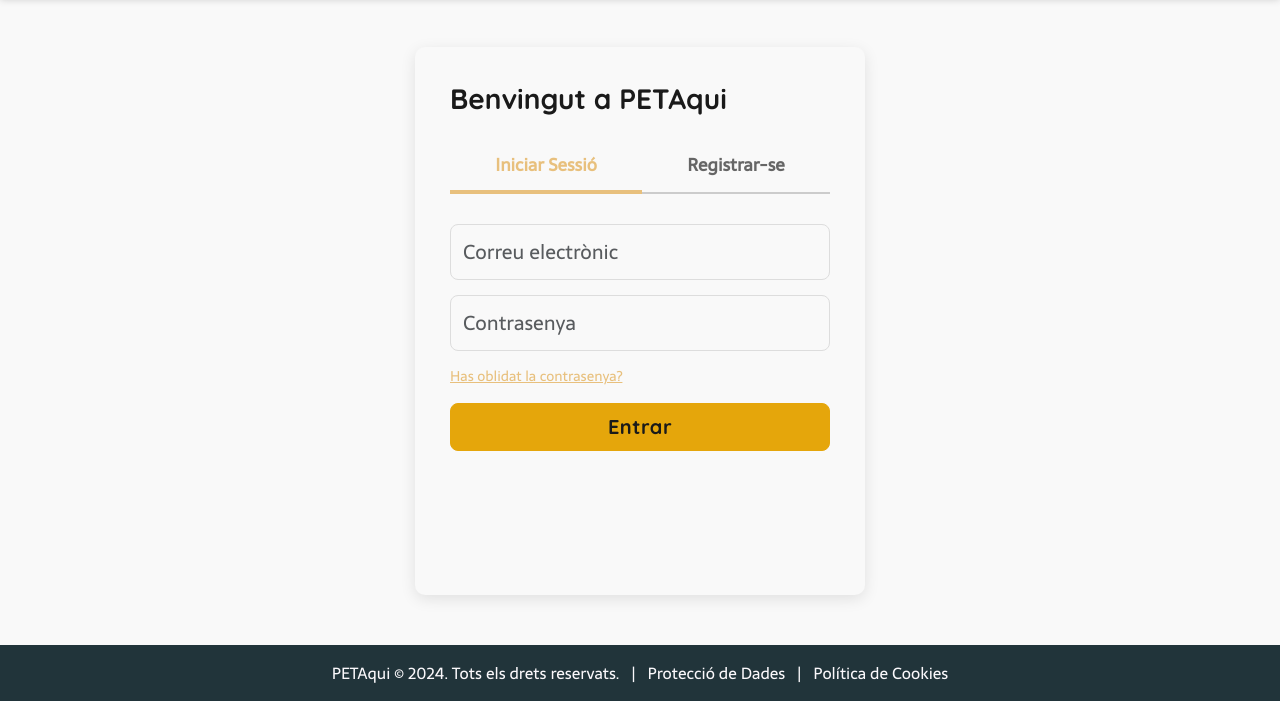
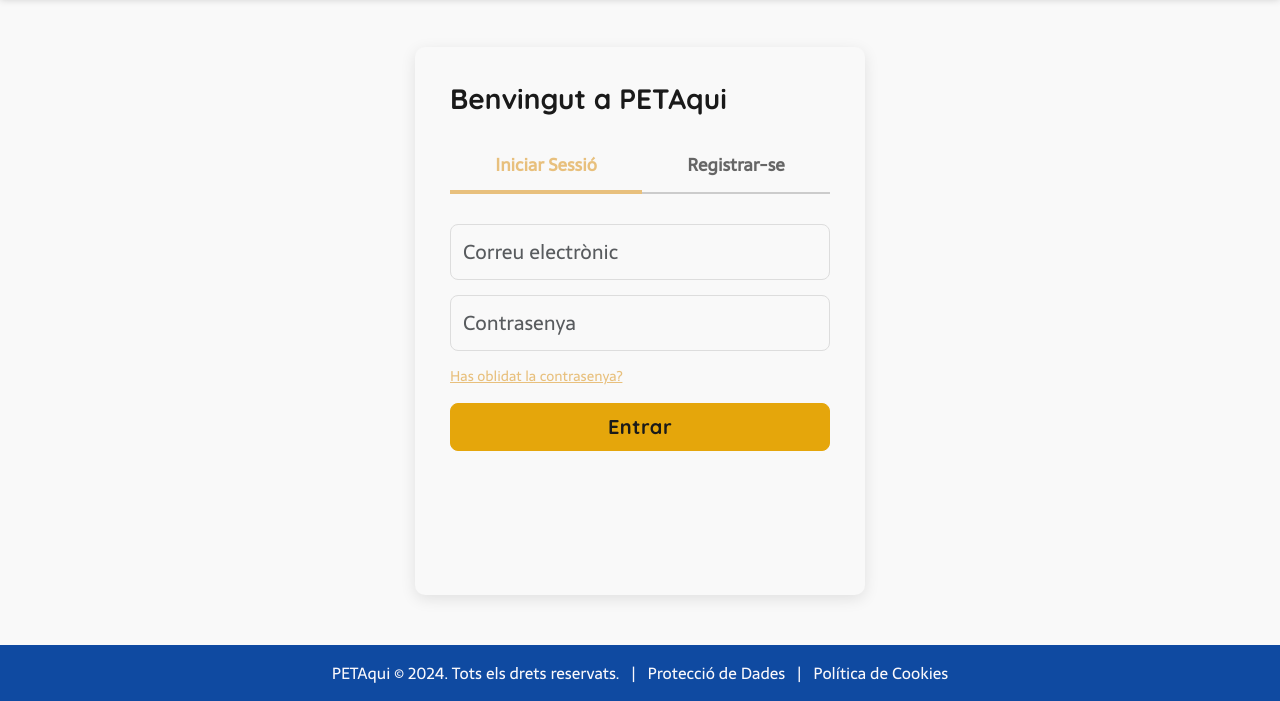
Before and after one commit to Elillor/PETAqui, a plain HTML site: page login.html in a window 1280 px wide. Shown: the part 99-800 px from the top of the page. Drawn offline with nearby package versions, Linux system fonts and the light colour scheme; a web font is replaced by a local one.

Commit message:
cambios en el color

```diff
--- a/css/styles-index.css
+++ b/css/styles-index.css
@@ -14,8 +14,8 @@ body {
 /* 1. Definición de Variables CSS de PETAqui y Sobrescritura de Bootstrap */
 :root {
   /* Colores Principales de la Nueva Paleta */
-  --color-fondo-estructural: #21343a; /* Azul Oscuro: Header, Footer, Fondos oscuros */
-  --color-fondo-sub-header: #284f5a; /*Azul para espacio contiguo al header contraste*/
+  --color-fondo-estructural: #0f4aa1; /* Azul Oscuro: Header, Footer, Fondos oscuros */
+  --color-fondo-sub-header: #1783db; /*Azul para espacio contiguo al header contraste*/
   --color-fondo-claro: #f9f9f9; /* Gris Claro: Fondo principal, Fondos de Tarjetas */
   --color-texto-claro: #faf8fb; /* Blanco: Texto principal sobre Azul Oscuro */
   --color-texto-oscuro: #1a1a1a; /* Texto sobre Negro (oscuro para alto contraste) */
--- a/css/styles-noticies.css
+++ b/css/styles-noticies.css
@@ -6,8 +6,8 @@
 /* 1. Definición de Variables CSS de PETAqui y Sobrescritura de Bootstrap */
 :root {
   /* Colores Principales de la Nueva Paleta */
-  --color-fondo-estructural: #21343a; /* Azul Oscuro: Header, Footer, Fondos oscuros */
-  --color-fondo-sub-header: #284f5a; /*Azul para espacio contiguo al header contraste*/
+  --color-fondo-estructural: #0f4aa1; /* Azul Oscuro: Header, Footer, Fondos oscuros */
+  --color-fondo-sub-header: #1783db; /*Azul para espacio contiguo al header contraste*/
   --color-fondo-claro: #f9f9f9; /* Gris Claro: Fondo principal, Fondos de Tarjetas */
   --color-texto-claro: #faf8fb; /* Blanco: Texto principal sobre Azul Oscuro */
   --color-texto-oscuro: #1a1a1a; /* Texto sobre Negro (oscuro para alto contraste) */
```
Also changed, not shown: index.html (+2 -2 lines), 1 other file.
